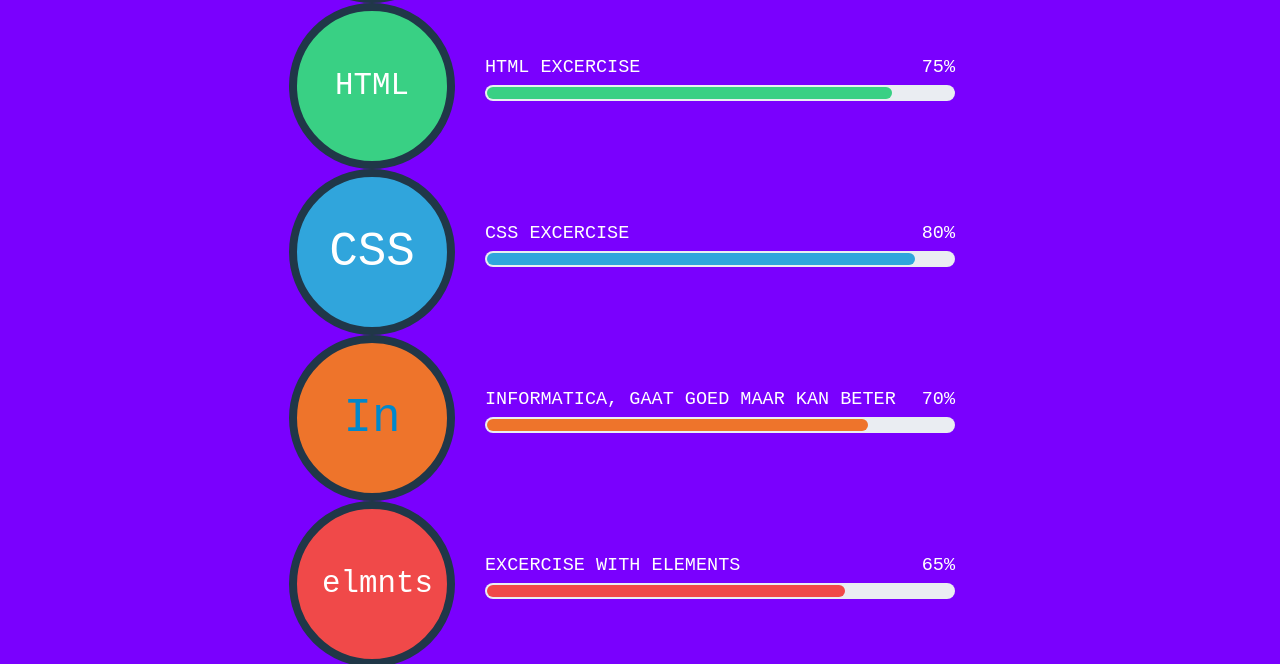
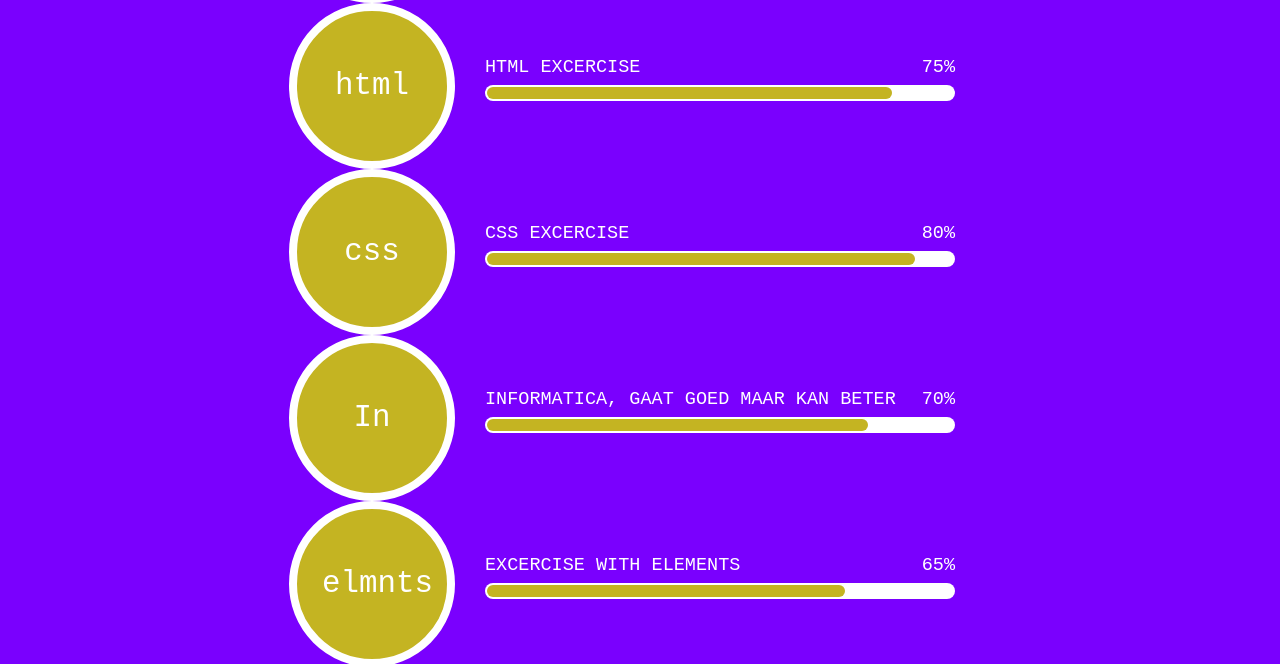
Before and after one commit to Kevin-Kozsan/dadnotfound3566, a plain HTML site: page skills.html in a window 1280 px wide. Shown: the part 672-1336 px from the top of the page. Drawn offline with Linux system fonts and the light colour scheme; a web font is replaced by a local one.

Commit message:
color adjustments

```diff
--- a/css/style-1.css
+++ b/css/style-1.css
@@ -91,7 +91,7 @@ ul.social-icons li a:hover {
 	-moz-border-radius: 50%;
 	border-radius: 50%;
 	text-align:center;
-	border:8px solid #203748;
+	border:8px solid #000000;
 	float:right;
 	-webkit-transition: all 0.2s linear;
 	-moz-transition: all 0.2s linear;
@@ -99,16 +99,16 @@ ul.social-icons li a:hover {
 	transition: all 0.2s linear;
 }
 .skills .ps {
-	background:#30a5dc;
+	background:#000000;
 }
 .skills .ai {
-	background:#ee742b;
+	background:#000000;
 }
 .skills .html {
-	background:#f04949;
+	background:#000000;
 }
 .skills .css {
-	background:#39d084;
+	background:#000000;
 }
 .skills .ps:hover, .skills .ai:hover, .skills .html:hover, .skills .css:hover {
 	border:8px solid #fff;
@@ -148,7 +148,7 @@ ul.social-icons li a:hover {
 }
 .ps2 {
 	width:90%;
-	background:#30a5dc;
+	background:#000000;
 	-moz-animation:html5 2s ease-out;
 	-webkit-animation:html5 2s ease-out;
 }
--- a/css/style.css
+++ b/css/style.css
@@ -11,7 +11,7 @@ a.brand img {
 .profile h2, .skills h2, .work h2, .resume h2 {
 	font-weight:normal;
 	font-family:'brush script MT'
-	color: #000000;
+	color: #000;
 }
 /***** Profile *****/
 	.profile h1 {
@@ -23,6 +23,12 @@ a.brand img {
 	color:#fff;
 	font-weight: normal;
 	font-family: 'Courier New', monospace;
+}
+.skills-links a{
+	color:#fff;
+	font-weight: normal;
+	font-family: 'Courier New', monospace;
+
 }
 .profile p {
 	color:#fff;
@@ -91,7 +97,7 @@ ul.social-icons li a:hover {
 	-moz-border-radius: 50%;
 	border-radius: 50%;
 	text-align:center;
-	border:8px solid #203748;
+	border:8px solid #ffffff;
 	float:right;
 	-webkit-transition: all 0.2s linear;
 	-moz-transition: all 0.2s linear;
@@ -99,31 +105,32 @@ ul.social-icons li a:hover {
 	transition: all 0.2s linear;
 }
 .skills .ps {
-	background:#30a5dc;
+	background:#c4b422;
 }
 .skills .ai {
-	background:#ee742b;
+	background:#c4b422;
 }
 .skills .html {
-	background:#f04949;
+	background:#c4b422;
 }
 .skills .css {
-	background:#39d084;
+	background:#c4b422;
 }
 .skills .ps:hover, .skills .ai:hover, .skills .html:hover, .skills .css:hover {
-	border:8px solid #fff;
+	border:8px solid #000000;
 }
 .skills .ps h3, .skills .ai h3, .skills .html h3, .skills .css h3 {
-	color:#fff;
-	font-size: 3.4em;
+	color:#ffffff;
+	font-size: 2.2em;
 	font-weight: normal;
 	line-height: 80px;
 }
 .skills .html h3, .skills .css h3 {
 	font-size: 2.2em;
+	color:#ffffff;
 }
 .expand-bg {
-	background: none repeat scroll 0 0 #EAEDF2;
+	background: none repeat scroll 0 0 #ffffff;
 	border-radius:16px;
 	height: 16px;
 	margin-bottom: 15px;
@@ -142,31 +149,33 @@ ul.social-icons li a:hover {
 	line-height: 15px;
 	font-weight:normal;
 	text-transform:uppercase;
+	color:#ffffff;
 }
 .skills .span5 h3 span {
 	float:right;
+	color:#ffffff;
 }
 .ps2 {
 	width:90%;
-	background:#30a5dc;
+	background:#c4b422;
 	-moz-animation:html5 2s ease-out;
 	-webkit-animation:html5 2s ease-out;
 }
 .ai2 {
 	width:80%;
-	background:#ee742b;
+	background:#c4b422;
 	-moz-animation:css3 2s ease-out;
 	-webkit-animation:css3 2s ease-out;
 }
 .html2 {
 	width:75%;
-	background:#f04949;
+	background:#c4b422;
 	-moz-animation:jquery 2s ease-out;
 	-webkit-animation:jquery 2s ease-out;
 }
 .css2 {
 	width:85%;
-	background:#39d084;
+	background:#c4b422;
 	-moz-animation:photoshop 2s ease-out;
 	-webkit-animation:photoshop 2s ease-out;
 }
--- a/css/styleIE.css
+++ b/css/styleIE.css
@@ -2,13 +2,13 @@
 	background: #000;
 }
 .ss-links a:hover{
-	background: #333;
+	background: #ffffff;
 }
 h2.ss-subtitle:before{
-	background: #333;
+	background: #ffffff;
 }
 h2.ss-subtitle:after{
-	border-bottom: 4px dotted #333;
+	border-bottom: 4px dotted #ffffff;
 }
 .ss-container:before{
     background:#6B55E0;
--- a/skills.html
+++ b/skills.html
@@ -27,7 +27,7 @@
   <div class="row">
     <div class="span3">
       <div class="ps">
-        <h3>Game</h3>
+        <h3><a href="game.js">game</a></h3>
       </div>
     </div>
     <div class="span5">
@@ -38,7 +38,7 @@
   <div class="row">
     <div class="span3">
       <div class="ai">
-        <h3>NL</h3>
+        <h3><a href="Calculator_V1.html">calc</a></h3>
       </div>
     </div>
     <div class="span5">
@@ -49,7 +49,7 @@
   <div class="row">
     <div class="span3">
       <div class="html">
-        <h3>quiz</h3>
+        <h3><a href="quizzy.html">quiz</a></h3>
       </div>
     </div>
     <div class="span5">
@@ -60,7 +60,7 @@
   <div class="row">
     <div class="span3">
       <div class="css">
-        <h3>HTML</h3>
+        <h3><a href="https://guidemstudents.educatem.nl/hvc/KevinKozsan/oefenenmetHTML.html">html</a></h3>
       </div>
     </div>
     <div class="span5">
@@ -71,7 +71,7 @@
    <div class="row">
     <div class="span3">
       <div class="ps">
-        <h3>CSS</h3>
+        <h3><a href="https://guidemstudents.educatem.nl/hvc/KevinKozsan/oefenenmetcss.html">css</a></h3>
       </div>
     </div>
     <div class="span5">
@@ -82,9 +82,7 @@
    <div class="row">
     <div class="span3">
       <div class="ai">
-        <h3><a href="indexkevin.html">In</a>
-
-</h3>
+        <h3><a href="indexkevin.html">In</a></h3>
       </div>
     </div>
     <div class="span5">
@@ -95,7 +93,7 @@
    <div class="row">
     <div class="span3">
       <div class="html">
-        <h3>elmnts</h3>
+        <h3><a href="https://guidemstudents.educatem.nl/hvc/KevinKozsan/elementen.html">elmnts</a></h3>
       </div>
     </div>
     <div class="span5">
```
Also changed, not shown: game.js (added, +13 -0 lines), css/bootstrap.css.
